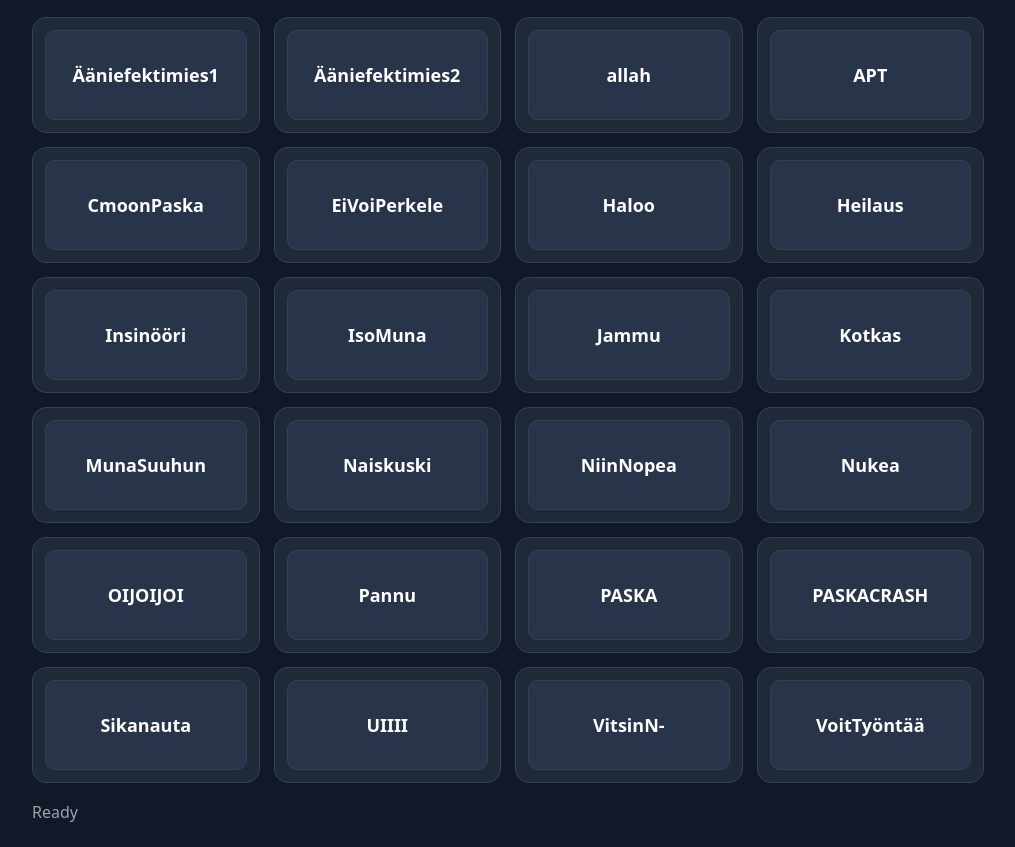
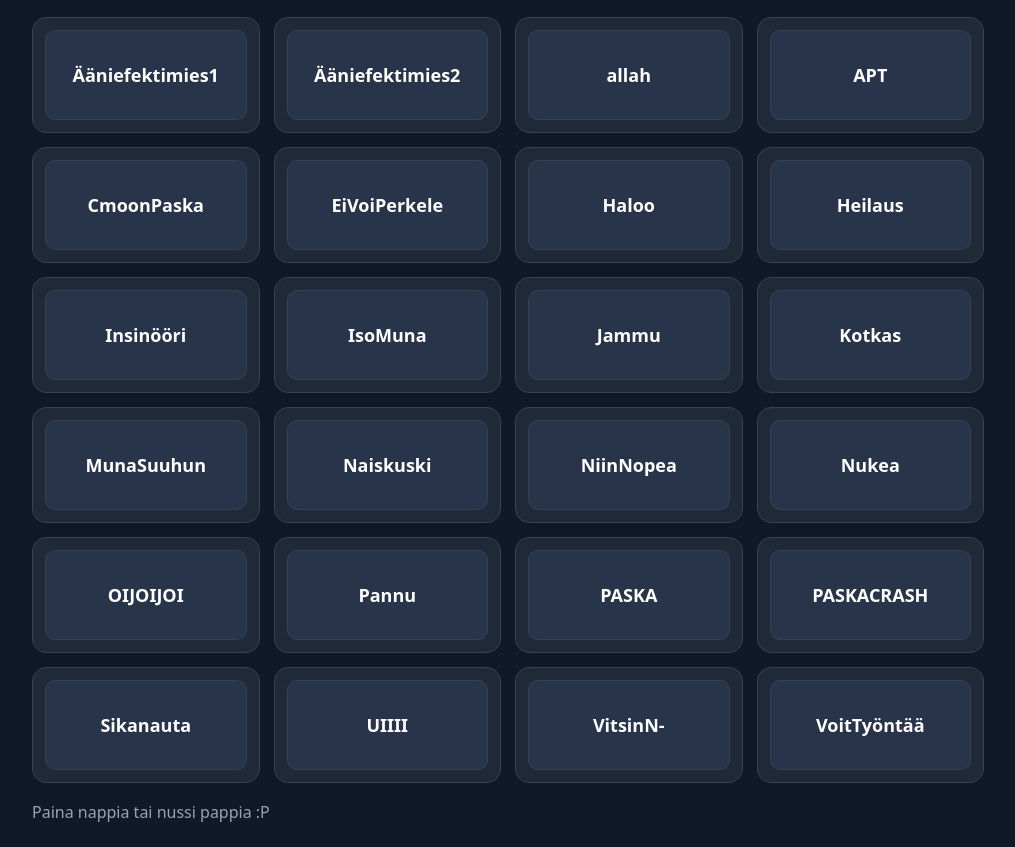
Before and after one commit to arzzga/Lakritse-Soundboard, a plain HTML site: page index.html in a window 1280 px wide. Shown: the part 138-985 px from the top of the page, without its empty margins (132-1147 px from the left). Drawn offline with Linux system fonts and the light colour scheme.

Commit message:
Change index.html

```diff
--- a/index.html
+++ b/index.html
@@ -52,7 +52,7 @@
     </div>
 
     <section id="grid" class="grid" aria-label="Soundboard buttons"></section>
-    <div id="status" class="status" aria-live="polite">Ready</div>
+    <div id="status" class="status" aria-live="polite">Paina nappia tai nussi pappia :P</div>
   </main>
 
   <script src="sounds.js"></script>
@@ -113,7 +113,6 @@
       sounds.push({ name, src, audio, button: play });
     }
 
-    // Permanent hosted sounds from sounds.js
     (window.SOUNDBOARD_SOUNDS || []).forEach(item => addSound(item.name, item.file));
 
     stopAllBtn.addEventListener("click", stopAll);
```
